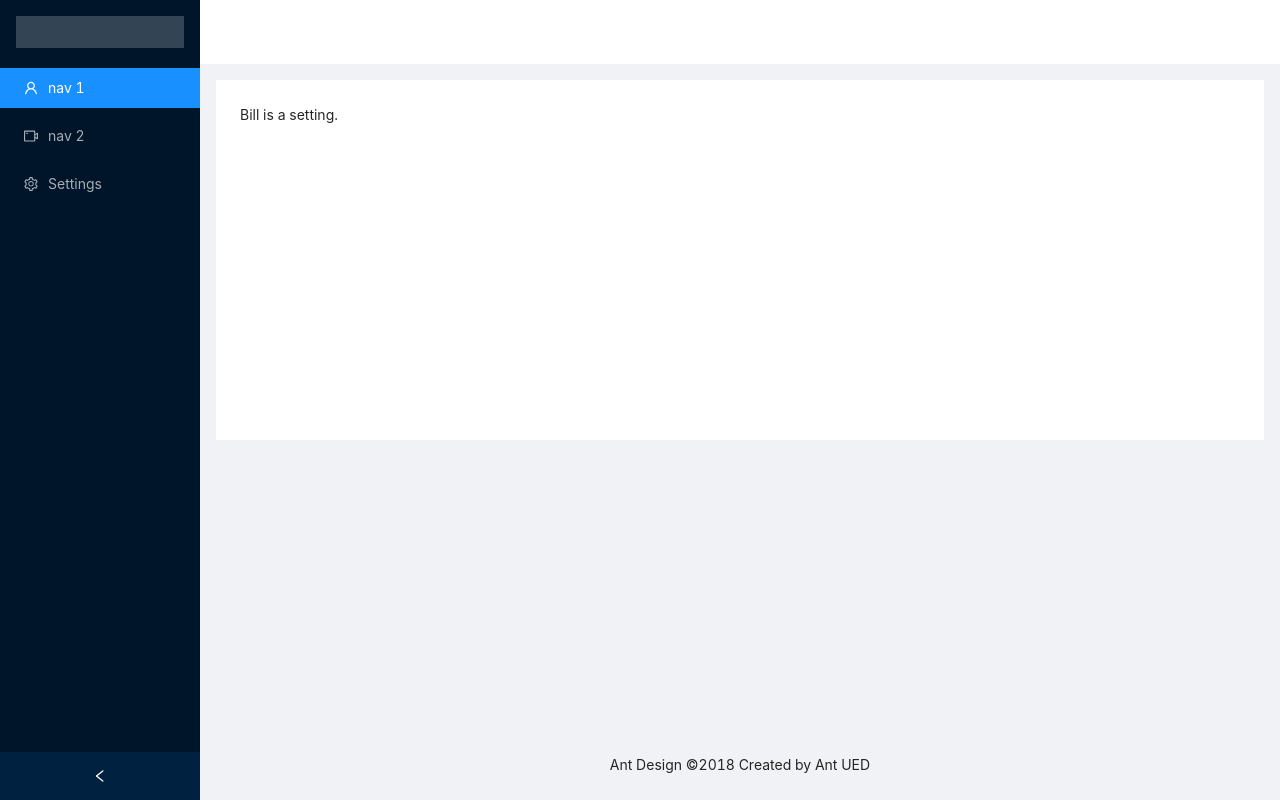
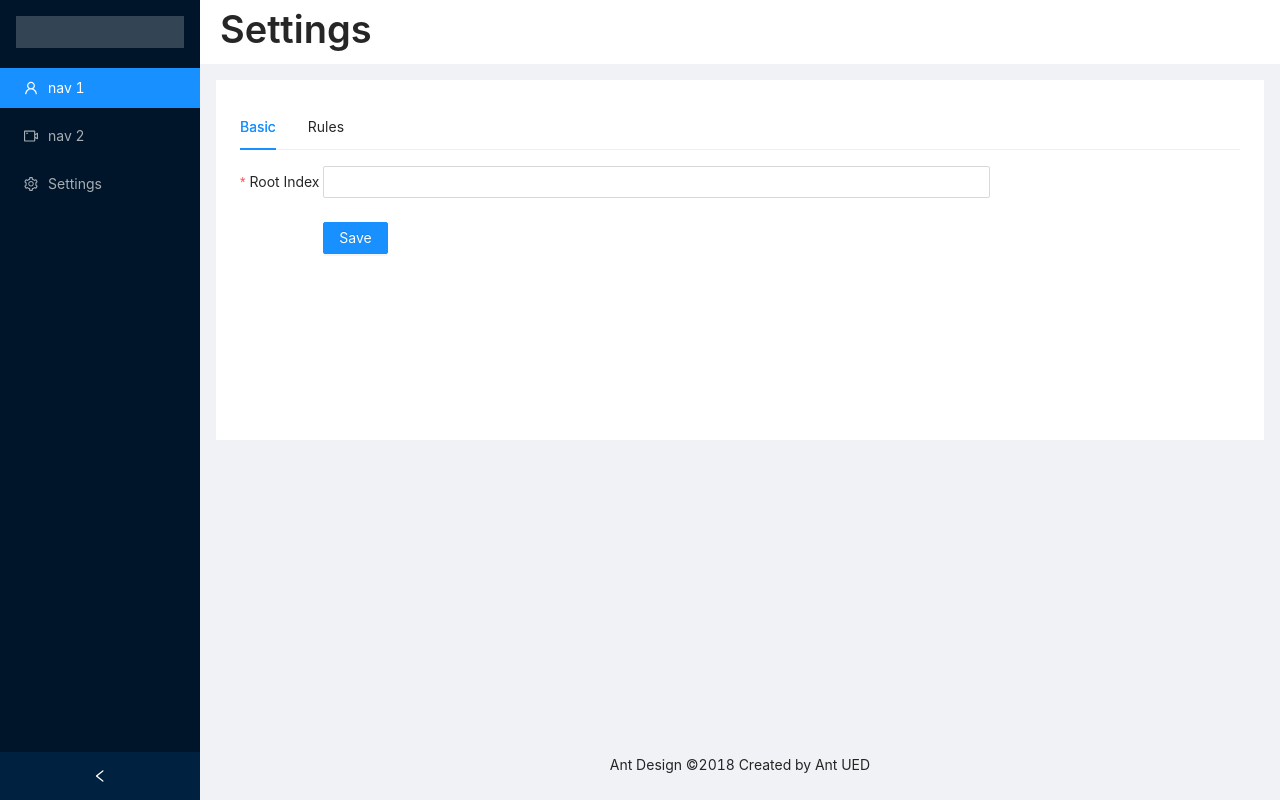
Before and after one commit to yougikou/react-index, a React (Create React App) app: page / in a window 1280 px wide. Built offline with nearby package versions, Linux system fonts and the light colour scheme.

Commit message:
add router and css

```diff
--- a/package.json
+++ b/package.json
@@ -14,6 +14,7 @@
     "antd": "^4.5.4",
     "react": "^16.13.1",
     "react-dom": "^16.13.1",
+    "react-router-dom": "^5.2.0",
     "react-scripts": "3.4.3",
     "typescript": "~3.7.2"
   },
--- a/src/App.tsx
+++ b/src/App.tsx
@@ -12,22 +12,18 @@ class App extends React.Component<any, any> {
     };
   }
 
-  componentDidMount() {
-    // let requestParams = { url: "http://192.168.31.111/sapix/", showParent: false }
-    // listDirItems(requestParams).then((data)=>{
-    //   this.setState({
-    //     isLoading: false,
-    //     items: data
-    //   })
-    // })
-  }
+
 
   render() {
+    const { Footer } = Layout;
     return (
       <HashRouter>
         <Layout style={{ minHeight: '100vh' }}>
           <SideMenu />
-          <Route path="/" component={Settings} />
+          <Layout>
+            <Route path="/" component={Settings} />
+            <Footer style={{ textAlign: 'center' }}>Ant Design ©2018 Created by Ant UED</Footer>
+          </Layout>
         </Layout>
       </HashRouter>
     );
--- a/src/pages/Settings.tsx
+++ b/src/pages/Settings.tsx
@@ -1,25 +1,99 @@
 import React from 'react';
-import { Layout } from 'antd';
+import { Typography, Layout, Tabs, Form, Input, Button } from 'antd';
 import "./css/Pages.css";
+
+const layout = {
+  labelCol: {
+    span: 2,
+  },
+  wrapperCol: {
+    span: 16,
+  },
+};
+const tailLayout = {
+  wrapperCol: {
+    offset: 2,
+    span: 16,
+  },
+};
+
+
+const onFinishFailed = (errorInfo: any) => {
+  console.log('Failed:', errorInfo);
+};
 
 class Settings extends React.Component<any, any> {
 
   constructor(props: any) {
     super(props);
-    this.state = {};
+    var settingObj = localStorage.getItem('setting');
+    if (settingObj !== undefined && settingObj !== null) {
+      this.state = {
+        settings: JSON.parse(settingObj),
+        treeData: []
+      };
+    } else {
+      this.state = {
+        settings: null,
+        treeData: []
+      };
+    }
+  }
+
+  componentDidMount() {
+  }
+
+  onFinish(values: any) {
+    console.log('Success:', values);
+    localStorage.setItem('setting', JSON.stringify(values));
+    var settingObj = localStorage.getItem('setting');
+    if (settingObj !== undefined && settingObj !== null) {
+      this.setState({
+        settings: JSON.parse(settingObj)
+      })
+    }
   }
 
   render() {
-    const { Header, Content, Footer } = Layout;
+    const { Title } = Typography
+    const { Header, Content } = Layout;
+    const { TabPane } = Tabs;
+
     return(
       <Layout className="site-layout">
-        <Header className="site-layout-background" style={{ padding: 0 }} />
-        <Content style={{ margin: '16px 16px' }}>
-          <div className="site-layout-background" style={{ padding: 24, minHeight: 360 }}>
-            Bill is a setting.
+        <Header className="site-layout-header">
+          <Title level={1}>Settings</Title>
+        </Header>
+        <Content className="site-layout-content">
+          <div className="site-layout-content-div">
+            <Tabs defaultActiveKey="1">
+              <TabPane tab="Basic" key="1">
+                <Form
+                  {...layout}
+                  name="basic"
+                  initialValues={{  }}
+                  onFinish={this.onFinish.bind(this)}
+                  onFinishFailed={onFinishFailed}
+                >
+                  <Form.Item
+                    label="Root Index URL"
+                    name="rootUrl"
+                    rules={[{ required: true, message: 'Please input your root index page url!' }]}
+                  >
+                    <Input value={this.state.settings?.rootUrl}/>
+                  </Form.Item>
+                  <Form.Item {...tailLayout}>
+                    <Button type="primary" htmlType="submit">
+                      Save
+                    </Button>
+                  </Form.Item>
+                </Form>
+              </TabPane>
+              <TabPane tab="Rules" key="2">
+              </TabPane>
+            </Tabs>
           </div>
         </Content>
-        <Footer style={{ textAlign: 'center' }}>Ant Design ©2018 Created by Ant UED</Footer>
       </Layout>
     );
   }
--- a/src/pages/css/Pages.css
+++ b/src/pages/css/Pages.css
@@ -1,3 +1,14 @@
-.site-layout .site-layout-background {
+.site-layout .site-layout-header {
   background: #fff;
+  padding: 6px 0px 0px 20px;
 }
+
+.site-layout .site-layout-content {
+  margin: 16px 16px;
+}
+
+.site-layout .site-layout-content-div {
+  background: #fff;
+  padding: 24px;
+  min-height: 360px;
+}
```
Also changed, not shown: 2 other files (tests, documents, lock files or other folders).
